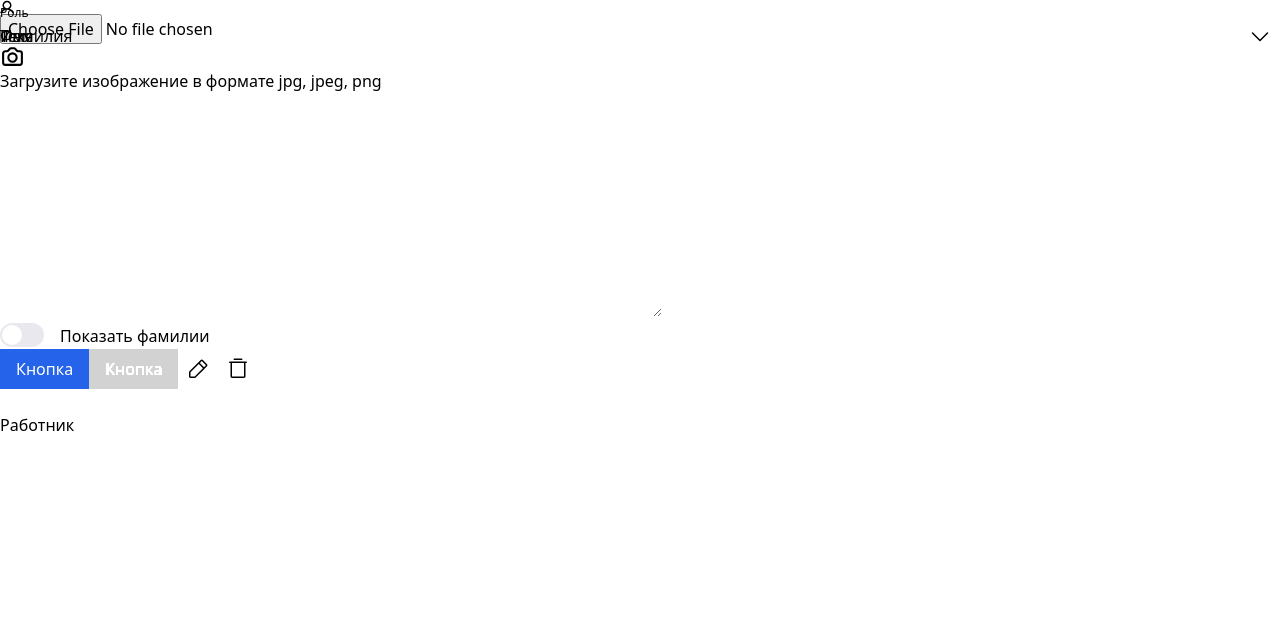
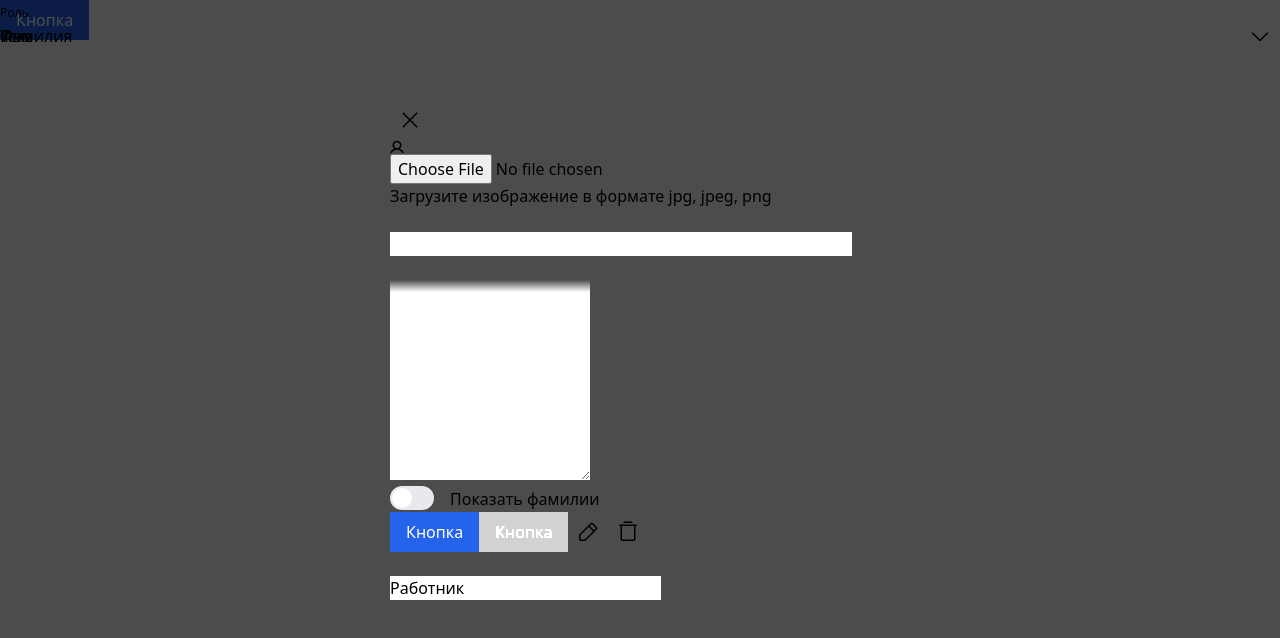
Before and after one commit to kabakov-vladislav-zg/test-project, a Vue app: page / in a window 1280 px wide. Both pictures are taken after a click on the button "Кнопка". Shown: the top 638 px of the page. Built offline with nearby package versions, Linux system fonts and the light colour scheme.

Commit message:
feat: VModal

```diff
--- a/src/App.vue
+++ b/src/App.vue
@@ -3,11 +3,11 @@
   lang="ts"
 >
 import { ref } from 'vue';
-import VCard from '@/components/VCard.vue';
 import VInputAvatar from '@/components/VInputAvatar.vue';
 import VInputText from '@/components/VInputText.vue';
 import VRadio from '@/components/VRadio.vue';
 import VBtn from '@/components/VBtn.vue';
+import VModal from '@/components/VModal.vue';
 import VSelect from '@/components/VSelect.vue';
 import IconEdit from '@/components/icons/IconEdit.vue';
 import IconTrash from '@/components/icons/IconTrash.vue';
@@ -17,6 +17,7 @@ const nameFirst = ref('');
 const nameLast = ref('');
 const text = ref('');
 const radio = ref(false);
+const modal = ref(false);
 const select = ref('worker');
 const items = ref([
   {
@@ -32,9 +33,12 @@ const items = ref([
 
 <template>
   <div class="container py-4">
-    <VCard
-      class="max-w-xl"
+    <VBtn
+      @click="modal = true"
     >
+      Кнопка
+    </VBtn>
+    <VModal v-model="modal">
       <VInputAvatar
         v-model="avatar"
       />
@@ -80,7 +84,7 @@ const items = ref([
         value-key="value"
         label="Роль"
       />
-    </VCard>
+    </VModal>
   </div>
 </template>
 
--- /dev/null
+++ b/src/components/VModal.vue
@@ -0,0 +1,92 @@
+<script
+  setup
+  lang="ts"
+>
+import { computed, ref } from 'vue';
+import { useCssSizeValue } from '@/composables/cssSizeValue';
+import VCard from '@/components/VCard.vue';
+import VBtn from '@/components/VBtn.vue';
+import IconClose from '@/components/icons/IconClose.vue';
+
+const props = withDefaults(defineProps<{
+  modelValue?: boolean
+  width?: string | number
+  minHeight?: string | number
+}>(), {
+  modelValue: false,
+  width: 500,
+  minHeight: 600,
+});
+const emit = defineEmits<{
+  'update:modelValue': [value: boolean]
+}>();
+const isOpen = computed({
+  get() {
+    return props.modelValue;
+  },
+  set(value: boolean) {
+    emit('update:modelValue', value)
+  },
+});
+const { value: width } = useCssSizeValue(() => props.width);
+const { value: minHeight } = useCssSizeValue(() => props.minHeight);
+</script>
+
+<template>
+  <div
+    v-if="isOpen"
+    class="VModal"
+    @click.self="isOpen = false"
+  >
+    <VCard
+      class="VModal__content"
+      :style="{
+        width,
+        minHeight,
+      }"
+    >
+      <div class="relative">
+        <VBtn
+          ghost
+          class="absolute top-0 right-0 z-10"
+          @click="isOpen = false"
+        >
+          <IconClose />
+        </VBtn>
+        <slot></slot>
+      </div>
+    </VCard>
+  </div>
+</template>
+
+<style>
+.VModal {
+    position: fixed;
+    top: 0;
+    left: 0;
+    width: 100%;
+    height: 100%;
+    background: rgba(0, 0, 0, .7);
+    display: flex;
+    flex-direction: column;
+    justify-content: space-between;
+    align-items: center;
+    overflow-y: auto;
+    z-index: 100;
+}
+.VModal::before,
+.VModal::after {
+    content: '';
+}
+.VModal__content {
+  max-width: 100%;
+}
+@media (max-width: 464px) {
+  .VModal__content {
+    border-radius: 0!important;
+  }
+  .VModal__content {
+    min-height: 100%!important;
+  }
+}
+</style>
--- /dev/null
+++ b/src/components/icons/IconClose.vue
@@ -0,0 +1,6 @@
+<template>
+  <svg xmlns="http://www.w3.org/2000/svg" width="24" height="24" viewBox="0 0 24 24" fill="none">
+    <path d="M18.75 5.25L5.25 18.75" stroke="currentColor" stroke-width="1.5" stroke-linecap="round" stroke-linejoin="round"/>
+    <path d="M18.75 18.75L5.25 5.25" stroke="currentColor" stroke-width="1.5" stroke-linecap="round" stroke-linejoin="round"/>
+  </svg>
+</template>
```
